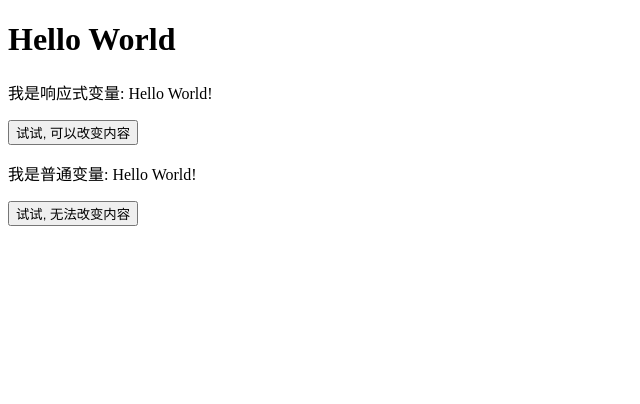
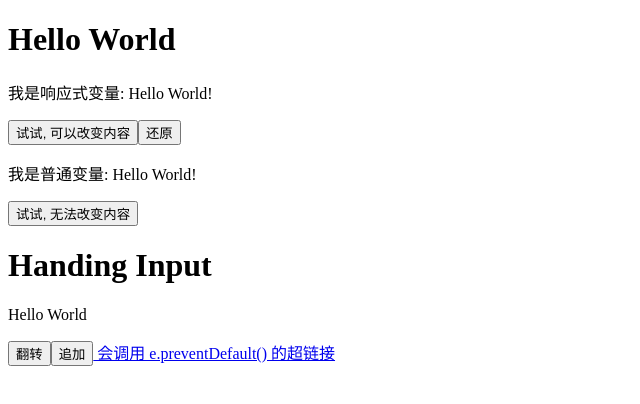
Before and after one commit to fushuwei/vue3-playground, a Vue app in the folder 01-vue-basic/: page / in a window 1280 px wide. Shown: the top 404 px of the page, without its empty margins (0-640 px from the left). Built offline with nearby package versions, Linux system fonts and the light colour scheme.

Commit message:
HandingInput demo

```diff
--- a/01-vue-basic/src/App.vue
+++ b/01-vue-basic/src/App.vue
@@ -1,10 +1,14 @@
 <script setup lang="ts">
 import HelloWorld from "@/views/HelloWorld.vue";
+import HandingInput from "@/views/HandingInput.vue";
 </script>
 
 <template>
   <h1>Hello World</h1>
   <HelloWorld/>
+
+  <h1>Handing Input</h1>
+  <HandingInput/>
 </template>
 
 <style scoped></style>
--- /dev/null
+++ b/01-vue-basic/src/views/HandingInput.vue
@@ -0,0 +1,31 @@
+<script setup lang="ts">
+import { ref } from "vue";
+
+const message = ref("Hello World");
+
+function reverse() {
+  message.value = message.value.split('').reverse().join('');
+}
+
+function append() {
+  message.value += '!';
+}
+
+function notify() {
+  alert('超链接被阻止跳转.');
+}
+</script>
+
+<template>
+  <p>{{ message }}</p>
+  <button @click="reverse">翻转</button>
+  <button @click="append">追加</button>
+
+  <a href="https://vuejs.org" @click.prevent="notify">
+    会调用 e.preventDefault() 的超链接
+  </a>
+</template>
+
+<style scoped>
+
+</style>
--- a/01-vue-basic/src/views/HelloWorld.vue
+++ b/01-vue-basic/src/views/HelloWorld.vue
@@ -3,11 +3,16 @@ import { ref } from "vue";
 
 const message1 = ref("Hello World!");
 const message2 = "Hello World!";
+
+function changeMessage1() {
+  message1.value = "Hello World!";
+}
 </script>
 
 <template>
   <p>我是响应式变量: {{ message1 }}</p>
   <button @click="message1+='+1'">试试, 可以改变内容</button>
+  <button @click="changeMessage1">还原</button>
   <p>我是普通变量: {{ message2 }}</p>
   <button @click="message2+=1">试试, 无法改变内容</button>
 </template>
```
